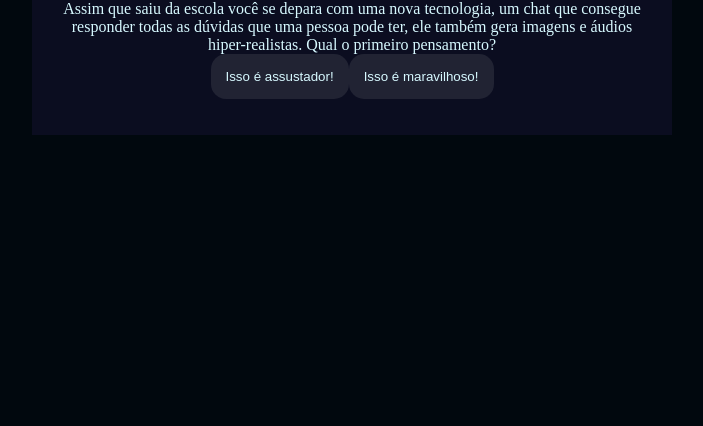
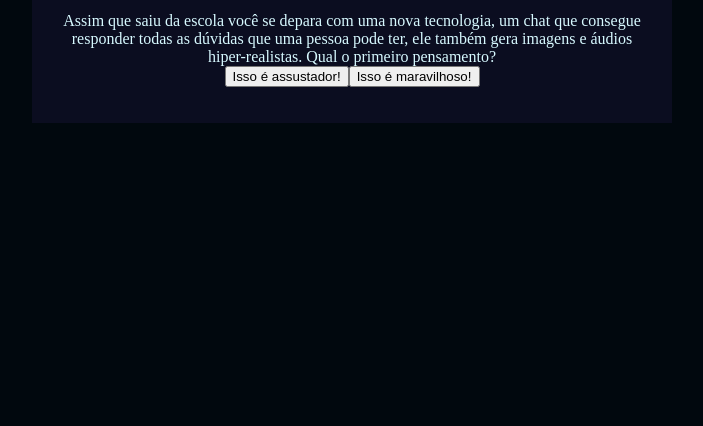
Before and after one commit to andrewm52/inteligencia-artificial, a plain HTML site: page index.html in a window 1280 px wide. Shown: the part 390-816 px from the top of the page, without its empty margins (288-991 px from the left). Drawn offline with Linux system fonts and the light colour scheme.

Commit message:
Add files via upload

```diff
--- a/script.js
+++ b/script.js
@@ -1,3 +1,4 @@
+
 const caixaPrincipal = document.querySelector(".caixa-principal");
 const caixaPerguntas = document.querySelector(".caixa-perguntas");
 const caixaAlternativas = document.querySelector(".caixa-alternativas");
@@ -10,85 +11,81 @@ const perguntas = [
         alternativas: [
             {
                 texto: "Isso é assustador!",
-        afirmacao:"afirmacao"
-        }
-        ,{
-         texto: "Isso é maravilhoso! ",
-         afirmacao: "afirmacao"
-        },
-
-    ]
+                afirmacao: "afirmação"
             },
             {
-    enunciado: "Com o avanço das tecnologias de inteligencias artificiais elas se tornaram capazes de auxiliar nas diversas areas, como você se sente com esta integração nas IAs nas diversas areas do cohecimento? ",
-    alternativas: [
-        {
-        texto: "Empolgado",
-        afirmacao: "afirmacao"
-        }
-        ,{
-         texto: "Ameaçado",
-         afirmacao: "afirmacao"
+                texto: "Isso é maravilhoso!",
+                afirmacao: "afirmação"
             }
         ]
     },
     {
-    enunciado: "Você diria que as IAs atingiram seu potencial ou ainda tem muito o que melhorar",
+        enunciado: "Com a descoberta desta tecnologia, chamada Inteligência Artificial, uma professora de tecnologia da escola decidiu fazer uma sequência de aulas sobre esta tecnologia. No fim de uma aula ela pede que você escreva um trabalho sobre o uso de IA em sala de aula. Qual atitude você toma?",
         alternativas: [
             {
-        texto: "Muito à melhorar",
-        afirmacao: "afirmacao"
-        }
-        ,{
-         texto: "Não irão muito longe",
-         afirmacao: "afirmacao"
+                texto: "Utiliza uma ferramenta de busca na internet que utiliza IA para que ela ajude a encontrar informações relevantes para o trabalho e explique numa linguagem que facilite o entendimento.",
+                afirmacao: "afirmação"
+            },
+            {
+                texto: "Escreve o trabalho com base nas conversas que teve com colegas, algumas pesquisas na internet e conhecimentos próprios sobre o tema.",
+                afirmacao: "afirmação"
             }
         ]
     },
     {
-    enunciado: "Após a elaboração do trabalho, a professora realizou um debate entre a turma para entender como foi realizada a pesquisa e escrita. Nessa conversa também foi levantado um ponto muito importante: como a IA impacta o trabalho do futuro. Nesse debate, como você se posiciona?",
+        enunciado: "Após a elaboração do trabalho escrito, a professora realizou um debate entre a turma para entender como foi realizada a pesquisa e escrita. Nessa conversa também foi levantado um ponto muito importante: como a IA impacta o trabalho do futuro. Nesse debate, como você se posiciona?",
         alternativas: [
             {
                 texto: "Defende a ideia de que a IA pode criar novas oportunidades de emprego e melhorar habilidades humanas.",
-        afirmacao: "afirmacao"
-        }
-        ,{
+                afirmacao: "afirmação"
+            },
+            {
                 texto: "Me preocupo com as pessoas que perderão seus empregos para máquinas e defendem a importância de proteger os trabalhadores.",
-         afirmacao: "afirmacao"
+                afirmacao: "afirmação"
             }
         ]
     },
     {
-    enunciado: "Você tem um trabalho em grupo de biologia para entregar na semana seguinte, o andamento do trabalho está um pouco atrasado e uma pessoa do seu grupo decidiu fazer com ajuda de uma IA. O problema é que o trabalho está totalmente igual ao do chat. O que você faz?",
+        enunciado: "Ao final da discussão, você precisou criar uma imagem no computador que representasse o que pensa sobre IA. E agora?",
+        alternativas: [
+            {
+                texto: "Criar uma imagem utilizando uma plataforma de design como o Paint.",
+                afirmacao: "afirmação"
+            },
+            {
+                texto: "Criar uma imagem utilizando um gerador de imagem de IA.",
+                afirmacao: "afirmação"
+            }
+        ]
+    },
+    {
+        enunciado: "Você tem um trabalho em grupo de biologia para entregar na semana seguinte, o andamento do trabalho está um pouco atrasado e uma pessoa do seu grupo decidiu fazer com ajuda da IA. O problema é que o trabalho está totalmente igual ao do chat. O que você faz? ",
         alternativas: [
             {
                 texto: "Escrever comandos para o chat é uma forma de contribuir com o trabalho, por isso não é um problema utilizar o texto inteiro.",
-        afirmacao: "afirmacao"
-        }
-        ,{
+                afirmacao: "afirmação"
+            },
+            {
                 texto: "O chat pode ser uma tecnologia muito avançada, mas é preciso manter a atenção pois toda máquina erra, por isso revisar o trabalho e contribuir com as perspectivas pessoais é essencial.",
-            afirmacao: "afirmacao"
+                afirmacao: "afirmação"
             }
         ]
-}
+    },
 ];
+
+
 let atual = 0;
 let perguntaAtual;
 let historiaFinal = "";
+
 function mostraPergunta() {
-    if(atual >= perguntas.length){
+    if (atual >= perguntas.length) {
         mostraResultado();
         return;
     }
     perguntaAtual = perguntas[atual];
     caixaPerguntas.textContent = perguntaAtual.enunciado;
     caixaAlternativas.textContent = "";
-    mostraAlternativas();
-}
-
-function mostraPergunta() {
-    perguntaAtual = perguntas[atual];
-    caixaPerguntas.textContent = perguntaAtual.enunciado;
     mostraAlternativas();
 }
 
@@ -101,13 +98,14 @@ function mostraAlternativas(){
     }
 }
 
-function respostaSelecionada(opcaoSelecionada){
-    const afirmacoes = opcaoSelecionada.afirmacoes;
-    historiaFinal += afirmacoes; + " ";
+function respostaSelecionada(opcaoSelecionada) {
+    const afirmacoes = opcaoSelecionada.afirmacao;
+    historiaFinal += afirmacoes + " ";
     atual++;
     mostraPergunta();
 }
-function mostraResultado(){
+
+function mostraResultado() {
     caixaPerguntas.textContent = "Em 2049...";
     textoResultado.textContent = historiaFinal;
     caixaAlternativas.textContent = "";
--- a/style.css
+++ b/style.css
@@ -1,3 +1,4 @@
+
 :root{
     --cor-fundo: #01080E ;
     --cor-principal: #0B0D20 ;
@@ -27,15 +28,3 @@ body {
 h1{
     color: var(--cor-destaque);
 }
-button{
-    background-color: var(--cor-secundaria);
-    color: var(--cor-texto);
-    border: none;
-    border-radius: 15px;
-    padding: 15px;
-    transition: background-color 0.3;
-}
-button:hover{
-    background-color: var(--cor-destaque);
-    color: var(--cor-principal)
-}
```
Lines whose indentation alone changed are shown as unchanged.
